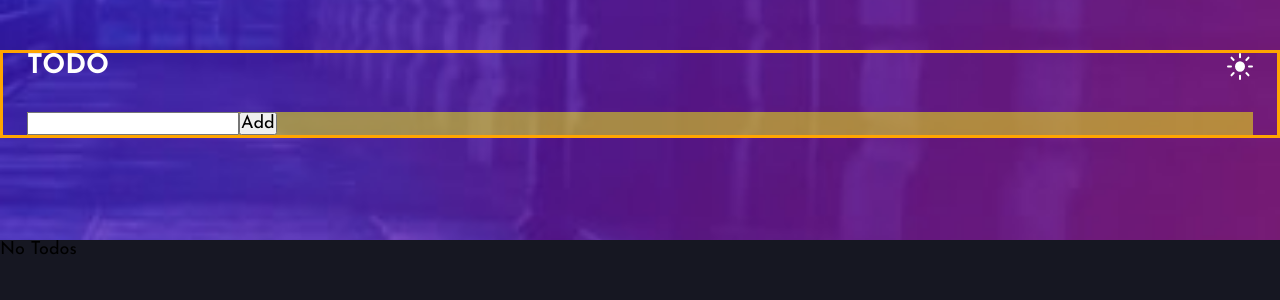
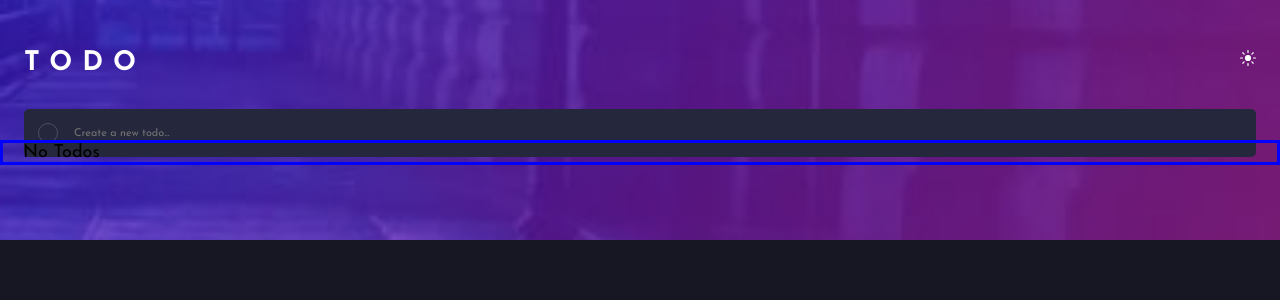
Before and after one commit to Jen-464/React, a React (Vite) app in the folder vite-project/: page / in a window 1280 px wide. Shown: the top 300 px of the page. Built offline with nearby package versions, Linux system fonts and the light colour scheme.

Commit message:
finished the styling of the NewTodoForm

```diff
--- /dev/null
+++ b/vite-project/src/CircleCheck.jsx
@@ -0,0 +1,5 @@
+export default function CircleCheck() {
+    return (
+        <span className="circle-check"></span>
+    )
+}
--- a/vite-project/src/NewTodoForm.jsx
+++ b/vite-project/src/NewTodoForm.jsx
@@ -1,6 +1,6 @@
 import { useState } from "react"
 import PropTypes from 'prop-types';
-// import { ReactComponent as iconCheck } from "../assets/icon-check.svg";
+import CircleCheck from "./CircleCheck";
 
 export default function NewTodoForm({ onSubmit }) {
   // [current state , function that helps update state]
@@ -19,8 +19,9 @@ export default function NewTodoForm({ onSubmit }) {
         <img className="modeSwitch" src="../assets/icon-sun.svg" alt="icon of a sun" />
       </div>
       <div className="form-row">
-        <input value={newItem} onChange={e => setNewItem(e.target.value)} type="text" id="item" />
-        <button className="btn"> Add </button>
+        <input value={newItem} onChange={e => setNewItem(e.target.value)} type="text" id="item" placeholder="Create a new todo..." />
+        <CircleCheck />
+        {/* <button className="btn"> Add </button> */}
       </div>
     </form>
   )
--- a/vite-project/src/style.scss
+++ b/vite-project/src/style.scss
@@ -4,20 +4,20 @@
     --check-background: linear-gradient hsl(192, 100%, 67%) to hsl(280, 87%, 65%);
 
     // Light Theme
-    --very-light-gray: hsl(0, 0%, 98%);
-    --very-light-grayish-blue: hsl(236, 33%, 92%);
-    --light-grayish-blue: hsl(233, 11%, 84%);
-    --dark-grayish-blue: hsl(236, 9%, 61%);
-    --very-dark-grayish-blue: hsl(235, 19%, 35%);
+    --light-white: hsl(0, 0%, 98%);
+    --light-light-blue: hsl(236, 33%, 92%);
+    --light-light-gray-blue: hsl(233, 11%, 84%);
+    --light-gray-blue: hsl(236, 9%, 61%);
+    --light-dark-gray-blue: hsl(235, 19%, 35%);
 
     // Dark Theme
-    --very-dark-blue: hsl(235, 21%, 11%);
-    --very-dark-desaturate-blue: hsl(235, 24%, 19%);
-    --light-grayish-blue: hsl(234, 39%, 85%);
-    --light-grayish-blue-hover: hsl(236, 33%, 92%);
-    --dark-grayish-blue: hsl(234, 11%, 52%);
-    --very-dark-grayish-blue: hsl(233, 14%, 35%);
-    --very-dark-grayish-blue: hsl(237, 14%, 26%);
+    --dark-very-dark-blue: hsl(235, 21%, 11%);
+    --dark-dark-desaturate-blue: hsl(235, 24%, 19%);
+    --dark-light-grayish-blue: hsl(234, 39%, 85%);
+    --dark-light-grayish-blue-hover: hsl(236, 33%, 92%);
+    --dark-dark-grayish-blue: hsl(234, 11%, 52%);
+    --dark-very-dark-grayish-blue-1: #4d5066;
+    --dark-very-dark-grayish-blue-2: #393a4c;
 }
 
 *,
@@ -32,7 +32,7 @@
 }
 
 body {
-    background-color: var(--very-dark-blue);
+    background-color: var(--dark-very-dark-blue);
 }
 
 header {
@@ -49,7 +49,6 @@ main {
 }
 
 form {
-    border: 3px solid orange;
     position: absolute;
     top: 50px;
     width: 100%;
@@ -59,10 +58,38 @@ form {
         display: flex;
         justify-content: space-between;
         margin-bottom: 32px;
+
+        .modeSwitch {
+            width: 16px;
+            height: 16px;
+        }
     }
 
     .form-row {
-        background-color: rgba(255, 255, 0, 0.491);
+        position: relative;
+
+        input {
+            height: 48px;
+            width: 100%;
+            background-color: var(--dark-dark-desaturate-blue);
+            border-radius: 5px;
+            border: none;
+            padding-left: 50px;
+        }
+
+        input:focus {
+            outline: none;
+        }
+
+        .circle-check {
+            position: absolute;
+            left: 0;
+            height: 20px;
+            width: 20px;
+            border-radius: 50%;
+            border: 1px solid var(--dark-very-dark-grayish-blue-1);
+            margin: 14px 0 0 14px;
+        }
     }
 }
 
@@ -70,4 +97,18 @@ h1 {
     color: white;
     font-size: 1.5rem;
     font-weight: 700;
+    letter-spacing: 10px;
 }
+
+input {
+    font-size: 0.6rem;
+    color: var(--dark-light-grayish-blue);
+}
+
+ul {
+    border: 3px solid blue;
+    position: absolute;
+    width: 100%;
+    top: 140px;
+    padding: 0 20px;
+}
```
Also changed, not shown: vite-project/assets/icon-sun.svg.
